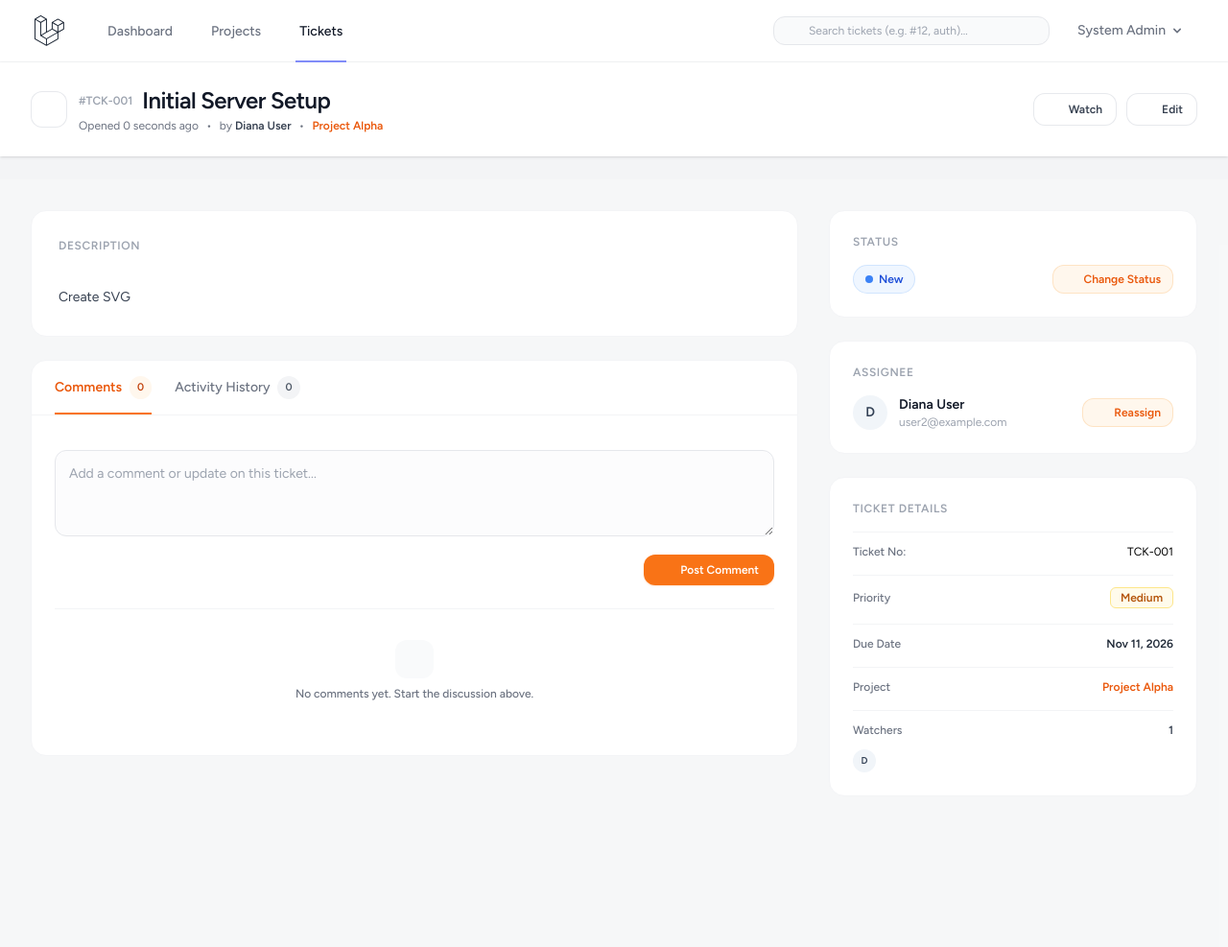
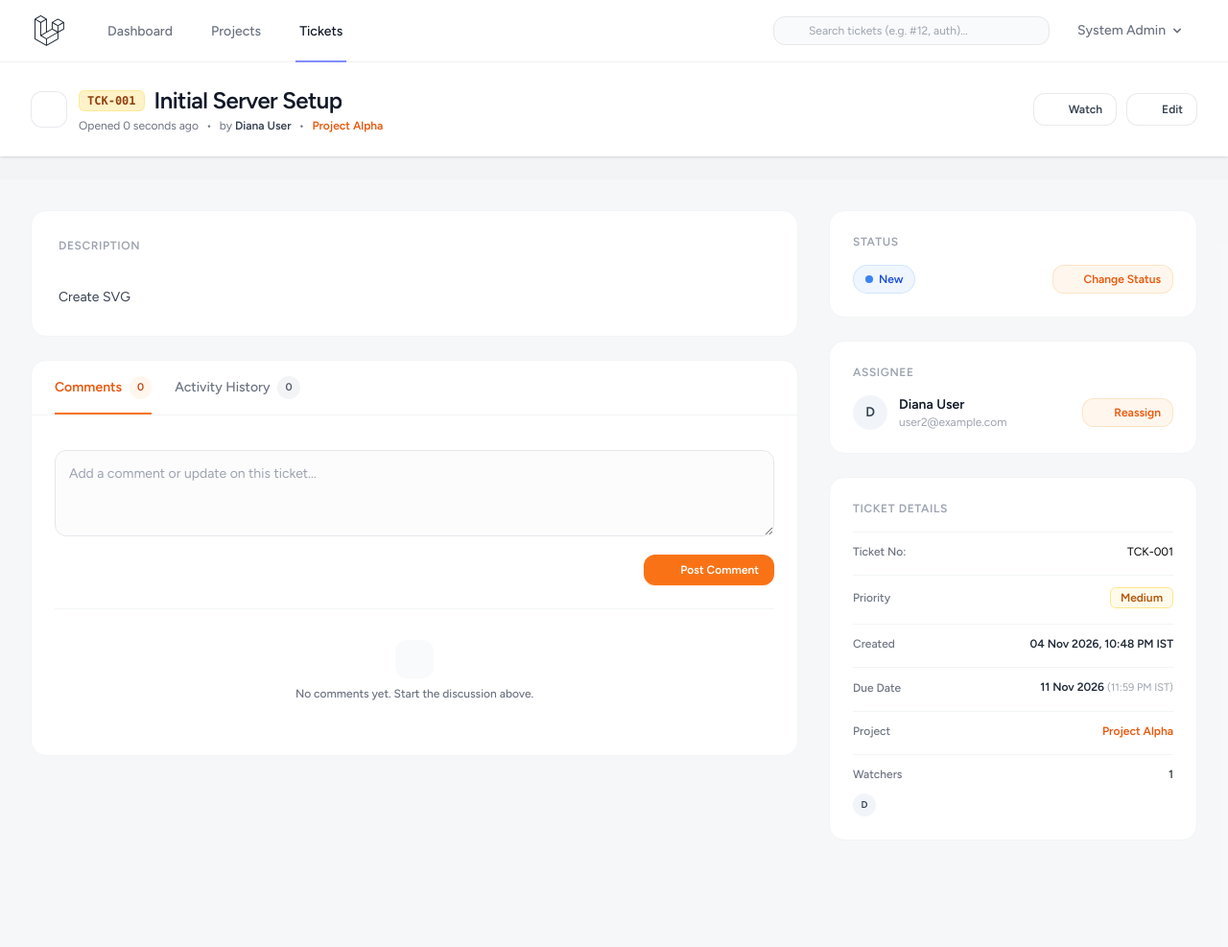
Before and after one commit to partha51613/trail-ticketing-system, a Laravel app: page /tickets/1 in a window 1280 px wide. Shown: the whole page at 96% size. Run offline with Laravel 12, Linux system fonts and the light colour scheme; a user stored in the database is signed in; data comes from the database, SQL or seed files in the repository; data that the repository does not hold is empty; style sheets or scripts are compiled from the project's sources; some libraries are stand-ins or nearby versions.

Commit message:
add: CreatedAt and DueDate is shown in individual tickets

```diff
--- a/resources/views/tickets/show.blade.php
+++ b/resources/views/tickets/show.blade.php
@@ -9,7 +9,10 @@
                 </a>
                 <div class="min-w-0">
                     <div class="flex items-center gap-2.5 flex-wrap">
-                        <span class="text-xs font-bold text-gray-400">#{{ $ticket->reference_code }}</span>
+                        <span
+                            class="inline-flex items-center px-2 py-0.5 rounded-md text-xs font-mono font-bold bg-amber-300/30 text-amber-800 border border-amber-200/80 shadow-2xs">
+                            {{ $ticket->reference_code }}
+                        </span>
                         <h1 class="text-xl sm:text-2xl font-bold tracking-tight text-gray-900 truncate">
                             {{ $ticket->title }}
                         </h1>
@@ -452,13 +455,21 @@
                             </span>
                         </div>
 
+                        <!-- Created Date (Full Timestamp) -->
+                        <div class="flex items-center justify-between border-t border-gray-100 pt-3">
+                            <span class="text-gray-500 font-medium">{{ __('Created') }}</span>
+                            <span class="font-semibold text-gray-800">@ist($ticket->created_at)</span>
+                        </div>
+
                         <!-- Due Date -->
                         <div class="flex items-center justify-between border-t border-gray-100 pt-3">
                             <span class="text-gray-500 font-medium">{{ __('Due Date') }}</span>
                             @if ($ticket->due_date)
                                 <div class="flex items-center gap-1.5">
-                                    <span
-                                        class="font-semibold text-gray-800">{{ $ticket->due_date->format('M d, Y') }}</span>
+                                    <span class="font-semibold text-gray-800">
+                                        {{ $ticket->due_date->format('d M Y') }} <span
+                                            class="text-gray-400 font-normal text-[11px]">(11:59 PM IST)</span>
+                                    </span>
                                     @if ($ticket->is_overdue)
                                         <span
                                             class="px-1.5 py-0.5 rounded text-[10px] font-bold bg-red-100 text-red-700">
@@ -470,6 +481,8 @@
                                 <span class="text-gray-400 italic">{{ __('None set') }}</span>
                             @endif
                         </div>
+
+
 
                         <!-- Workspace -->
                         <div class="flex items-center justify-between border-t border-gray-100 pt-3">
```
